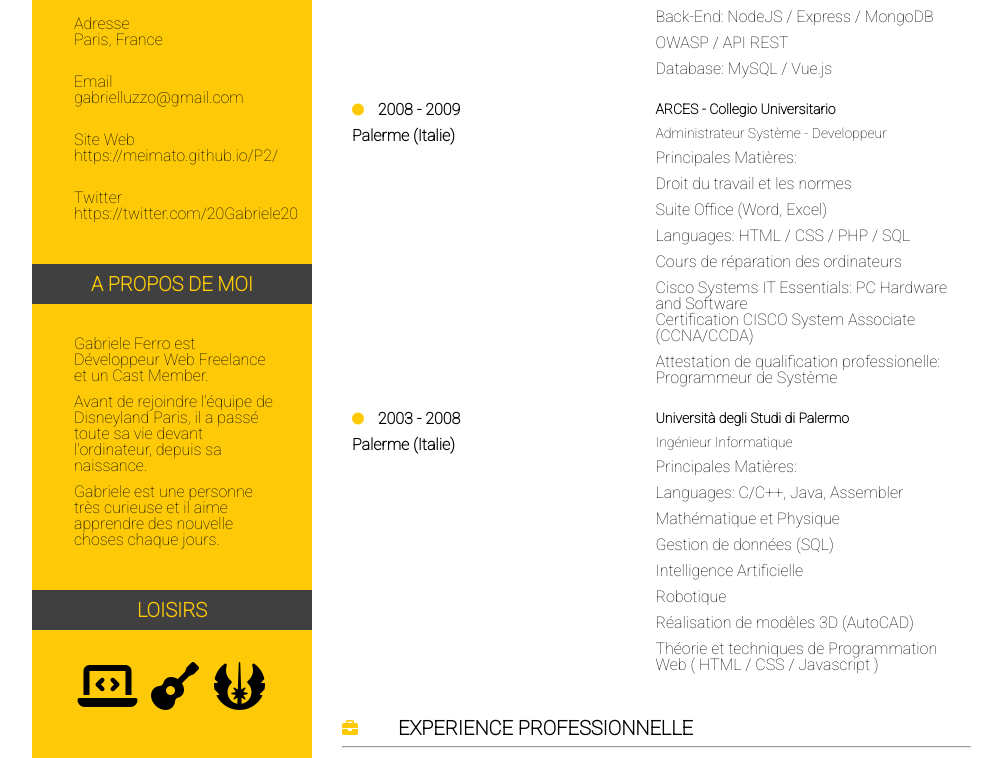
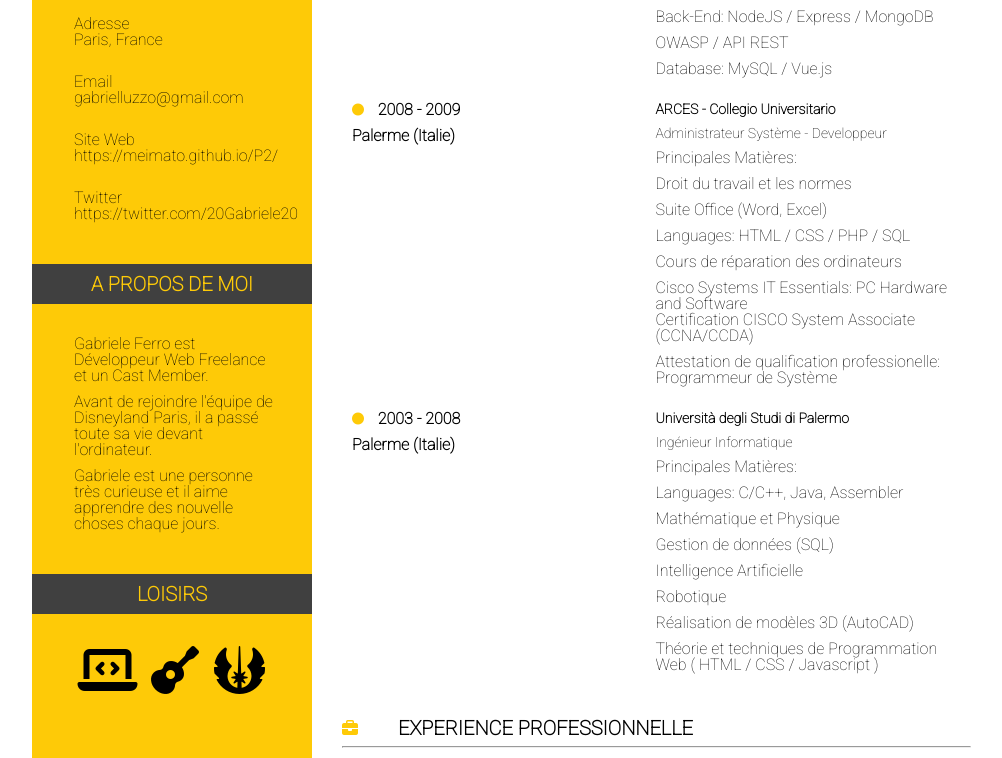
Before and after one commit to Meimato/P2, a plain HTML site: page index.html in a window 1280 px wide. Shown: the part 342-1100 px from the top of the page, without its empty margins (32-1034 px from the left). Drawn offline with Linux system fonts and the light colour scheme.

Commit message:
MinorGrammarFix

```diff
--- a/index.html
+++ b/index.html
@@ -39,7 +39,7 @@
 
       <h3 class="subsection">A PROPOS DE MOI</h3>
       <div class="text-subsection">
-        <p>Gabriele Ferro est Développeur Web Freelance et un Cast Member.</p><p>Avant de rejoindre l'équipe de Disneyland Paris, il a passé toute sa vie devant l'ordinateur, depuis sa naissance.</p><p>Gabriele est une personne très curieuse et il aime apprendre des nouvelle choses chaque jours.</p>
+        <p>Gabriele Ferro est Développeur Web Freelance et un Cast Member.</p><p>Avant de rejoindre l'équipe de Disneyland Paris, il a passé toute sa vie devant l'ordinateur.</p><p>Gabriele est une personne très curieuse et il aime apprendre des nouvelle choses chaque jours.</p>
       </div>
 
       <h3 class="subsection">LOISIRS</h3>
```
